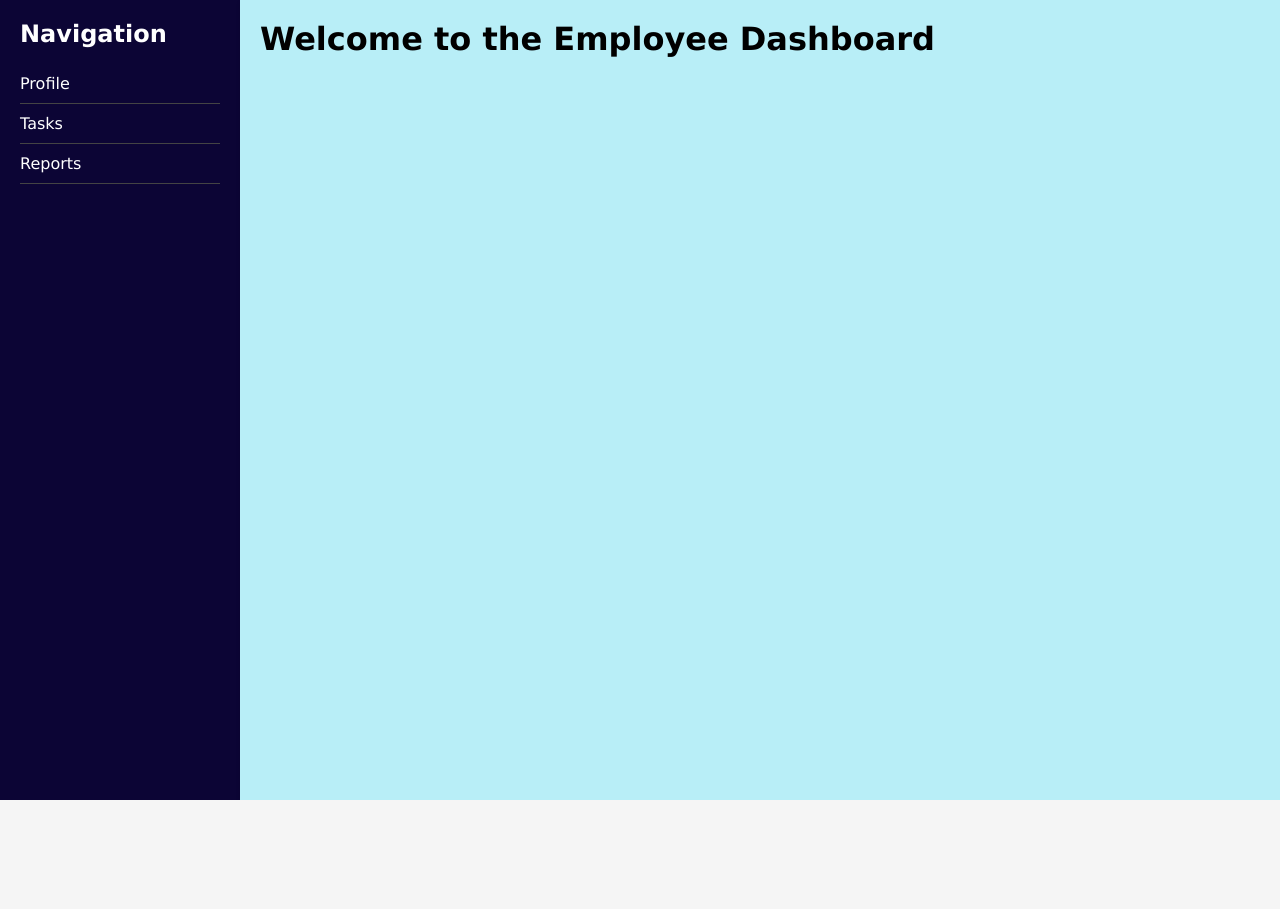
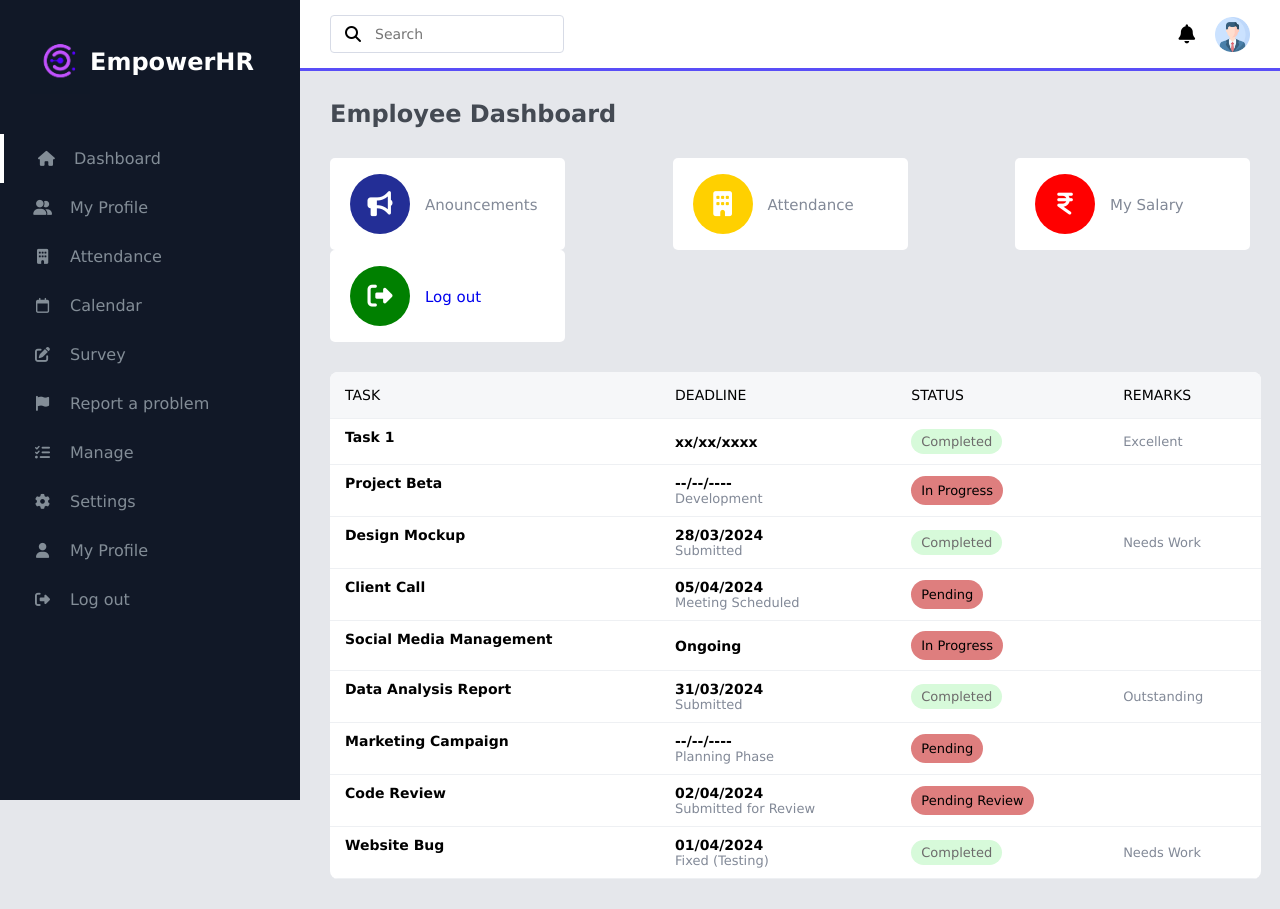
Before and after one commit to Omsable8/EmpowerHR, a plain HTML site: page edash.html in a window 1280 px wide. Before the commit the page ends 800 px from the top, so only its background shows below. Drawn offline with Linux system fonts and the light colour scheme.

Commit message:
updated empdash

```diff
--- a/edash.html
+++ b/edash.html
@@ -3,114 +3,225 @@
 <head>
     <meta charset="UTF-8">
     <meta name="viewport" content="width=device-width, initial-scale=1.0">
-    <title>Employee Dashboard</title>
-    <style>
-        body {
-            font-family: 'Lucida Sans', 'Lucida Sans Regular', 'Lucida Grande', 'Lucida Sans Unicode', Geneva, Verdana, sans-serif;
-            background-color: #f5f5f5;
-            margin: 0;
-            padding: 0;
-        }
-
-        #dashboard {
-            display: flex;
-            height: 100vh;
-        }
-
-        #sidebar {
-            width: 200px;
-            background-color: #0c0535;
-            color: white;
-            padding: 20px;
-        }
-
-        #sidebar h2 {
-            margin: 0;
-        }
-
-        #sidebar ul {
-            list-style: none;
-            padding: 0;
-        }
-
-        #sidebar ul li a {
-            color: white;
-            text-decoration: none;
-            display: block;
-            padding: 10px 0;
-            border-bottom: 1px solid #444;
-        }
-
-        #main-content {
-            flex-grow: 1;
-            padding: 20px;
-            background-color: rgb(184, 238, 247);
-            box-shadow: 0 2px 4px rgba(0, 0, 0, 0.1);
-        }
-
-        #main-content h1 {
-            margin-top: 0;
-        }
-
-        #profile {
-            display: none;
-        }
-
-        #tasks {
-            display: none;
-        }
-
-        #reports {
-            display: none;
-        }
-
-        #profile img {
-            float: right;
-        }
-    </style>
+    <title>Document</title>
+    <link rel="stylesheet" href="style 2.css">
+    <script src="https://kit.fontawesome.com/9358dfcdc8.js" crossorigin="anonymous"></script>
 </head>
 <body>
-    <div id="dashboard">
-        <!-- Sidebar -->
-        <div id="sidebar">
-            <h2>Navigation</h2>
-            <ul>
-                <li><a href="#profile">Profile</a></li>
-                <li><a href="#tasks">Tasks</a></li>
-                <li><a href="#reports">Reports</a></li>
-            </ul>
+    <section id="menu">
+        <div class = 'logo'>
+            <img src="logo.png" alt="">
+            <h2>EmpowerHR</h2>
         </div>
-        <!-- Main Content -->
-        <div id="main-content">
-            <h1>Welcome to the Employee Dashboard</h1>
-            <div id="profile">
-                <h2>Profile</h2>
-                <p>Profile information goes here.</p>
-                <div ALIGN="right">
-                    <img src="https://st3.depositphotos.com/15648834/17930/v/450/depositphotos_179308454-stock-illustration-unknown-person-silhouette-glasses-profile.jpg" width="200" height="200">
+
+        <div class="items">
+            <li><i class="fa-solid fa-house"></i><a href="#">Dashboard</a></li>
+            <li><i class="fa-solid fa-user-group"></i><a href="#">My Profile</a></li>
+            <li><i class="fa-solid fa-building"></i><a href="#">Attendance</a></li>
+            <li><i class="fa-regular fa-calendar"></i><a href="#">Calendar</a></li>
+            <li><i class="fa-solid fa-pen-to-square"></i><a href="#">Survey</a></li>
+            <li><i class="fa-solid fa-flag"></i><a href="#">Report a problem</a></li>
+            <li><i class="fa-solid fa-list-check"></i><a href="#">Manage</a></li>
+            <li><i class="fa-solid fa-gear"></i><a href="#">Settings</a></li>
+            <li><i class="fa-solid fa-user"></i><a href="#">My Profile</a></li>
+            <li><i class="fa-solid fa-right-from-bracket"></i><a href="index.html">Log out</a></li>
+        </div>
+    </section>
+
+    <section id="interface">
+        <div class="navigation">
+            <div class="n1">
+                <div class="search">
+                    <i class="fa-solid fa-magnifying-glass"></i>
+                    <input type="text" placeholder="Search">
                 </div>
             </div>
-            <div id="tasks">
-                <h2>Tasks</h2>
-                <p>Tasks information goes here.</p>
-            </div>
-            <div id="reports">
-                <h2>Reports</h2>
-                <p>Reports information goes here.</p>
+
+            <div class="profile">
+                <i class="fa-solid fa-bell"></i>
+                <img src="Profile1.png" alt="">
             </div>
         </div>
-    </div>
-    <script>
-        // JavaScript for navigation
-        document.querySelectorAll('#sidebar ul li a').forEach(link => {
-            link.addEventListener('click', function(e) {
-                e.preventDefault();
-                const targetId = this.getAttribute('href').substring(1);
-                document.querySelectorAll('#main-content > div').forEach(section => {
-                    section.style.display = section.id === targetId ? 'block' : 'none';
-                });
-            });
-        });
-    </script>
+
+        <h3 class="i-name">
+            Employee Dashboard
+        </h3>
+
+        <div class="value">
+            <div class="val-box">
+                <i class="fa-solid fa-bullhorn"></i>
+
+                <div>
+                    <h3></h3>
+                    <span>Anouncements</span>
+                </div>
+            </div>
+            <div class="val-box">
+                <i class="fa-solid fa-building"></i>
+                <div>
+                    <h3></h3>
+                    <span>Attendance</span>
+                </div>
+            </div>
+            <div class="val-box">
+                <i class="fa-solid fa-indian-rupee-sign"></i>
+                <div>
+                    <h3></h3>
+                    <span>My Salary</span>
+                </div>
+            </div>
+            <div class="val-box">
+                <i class="fa-solid fa-right-from-bracket"></i>
+                <div>
+                    <h3></h3>
+                    <span><a href="index.html" style="text-decoration: none;">Log out</a></span>
+                </div>
+            </div>
+        </div>
+
+        <div class="board">
+            <table width="100%">
+                <thead>
+                    <tr>
+                        <td>Task</td>
+                        <td>Deadline</td>
+                        <td>Status</td>
+                        <td>Remarks</td>
+                    </tr>
+                </thead>
+                <tbody>
+                    <tr>
+                        <td class="people">
+                            <div class="people-de">
+                                <h5>Task 1</h5>
+                            </div>
+                        </td>
+
+                        <td class="people-title">
+                            <h5>xx/xx/xxxx</h5>
+                            <p></p>
+                        </td>
+
+                        <td class="active"><p>Completed</p></td>
+
+                        <td class="">
+                            <p>Excellent</p>
+                        </td>
+                    </tr>
+                    <tr>
+                        <td class="people">
+                          <div class="people-de">
+                            <h5>Project Beta</h5>
+                          </div>
+                        </td>
+                        <td class="people-title">
+                          <h5>--/--/----</h5>
+                          <p>Development</p>
+                        </td>
+                        <td class="inactive"><p>In Progress</p></td>
+                        <td class=""></td>
+                      </tr>
+
+                      <tr>
+                        <td class="people">
+                          <div class="people-de">
+                            <h5>Design Mockup</h5>
+                          </div>
+                        </td>
+                        <td class="people-title">
+                          <h5>28/03/2024</h5>
+                          <p>Submitted</p>
+                        </td>
+                        <td class="active"><p>Completed</p></td>
+                        <td class="needs-work"><p>Needs Work</p></td>
+                      </tr>
+
+                      <tr>
+                        <td class="people">
+                          <div class="people-de">
+                            <h5>Client Call</h5>
+                          </div>
+                        </td>
+                        <td class="people-title">
+                          <h5>05/04/2024</h5>
+                          <p>Meeting Scheduled</p>
+                        </td>
+                        <td class="inactive"><p>Pending</p></td>
+                        <td class=""></td>
+                      </tr>
+
+                      <tr>
+                        <td class="people">
+                          <div class="people-de">
+                            <h5>Social Media Management</h5>
+                          </div>
+                        </td>
+                        <td class="people-title">
+                          <h5>Ongoing</h5>
+                          <p></p>
+                        </td>
+                        <td class="inactive"><p>In Progress</p></td>
+                        <td class=""></td>
+                      </tr>
+
+                      <tr>
+                        <td class="people">
+                          <div class="people-de">
+                            <h5>Data Analysis Report</h5>
+                          </div>
+                        </td>
+                        <td class="people-title">
+                          <h5>31/03/2024</h5>
+                          <p>Submitted</p>
+                        </td>
+                        <td class="active"><p>Completed</p></td>
+                        <td class="outstanding"><p>Outstanding</p></td>
+                      </tr>
+
+                      <tr>
+                        <td class="people">
+                          <div class="people-de">
+                            <h5>Marketing Campaign</h5>
+                          </div>
+                        </td>
+                        <td class="people-title">
+                          <h5>--/--/----</h5>
+                          <p>Planning Phase</p>
+                        </td>
+                        <td class="inactive"><p>Pending</p></td>
+                        <td class=""></td>
+                      </tr>
+
+                      <tr>
+                        <td class="people">
+                          <div class="people-de">
+                            <h5>Code Review</h5>
+                          </div>
+                        </td>
+                        <td class="people-title">
+                          <h5>02/04/2024</h5>
+                          <p>Submitted for Review</p>
+                        </td>
+                        <td class="inactive"><p>Pending Review</p></td>
+                        <td class=""></td>
+                      </tr>
+
+                      <tr>
+                        <td class="people">
+                          <div class="people-de">
+                            <h5>Website Bug</h5>
+                          </div>
+                        </td>
+                        <td class="people-title">
+                          <h5>01/04/2024</h5>
+                          <p>Fixed (Testing)</p>
+                        </td>
+                        <td class="active"><p>Completed</p></td>
+                        <td class="needs-work"><p>Needs Work</p></td>
+                      </tr>
+                </tbody>
+            </table>
+        </div>
+    </section>
 </body>
 </html>
```
